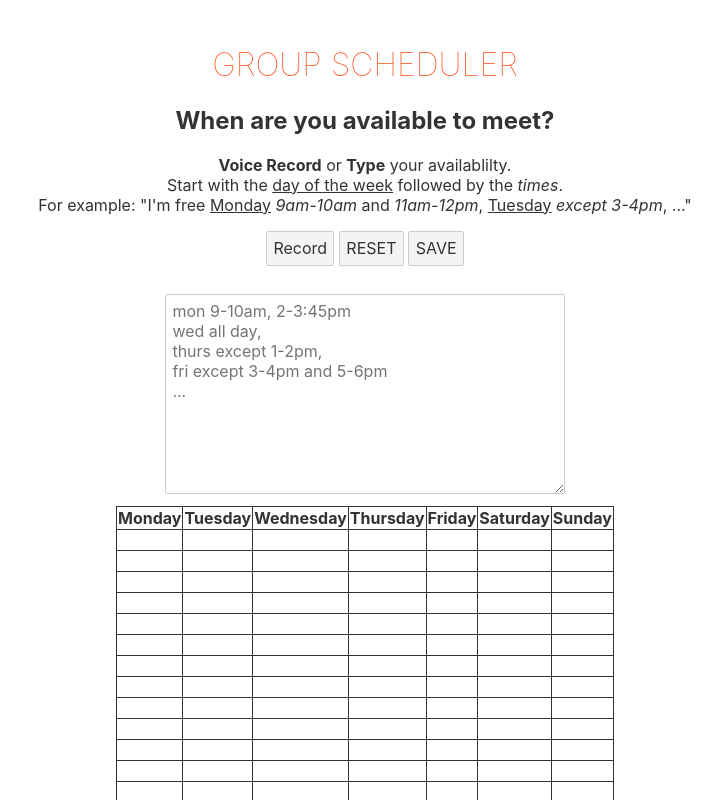
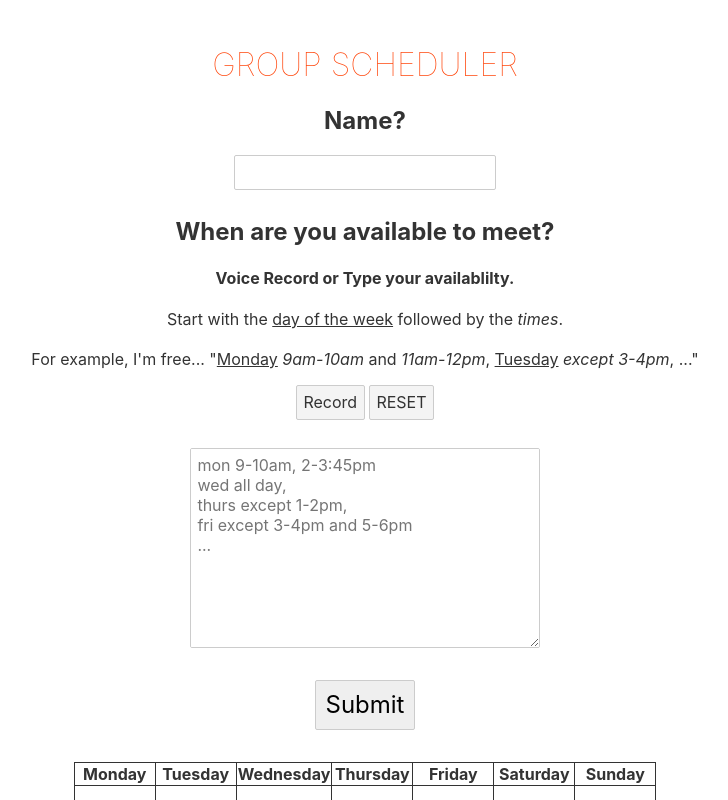
Before and after one commit to bobbymmccarthy/svelte-scheduler, a Svelte app: page / in a window 1280 px wide. Shown: the top 800 px of the page, without its empty margins (275-1003 px from the left). Built offline with nearby package versions, Linux system fonts and the light colour scheme; what chrono-node would draw is missing.

Commit message:
saving id, name, availableTimes working

```diff
--- a/src/App.svelte
+++ b/src/App.svelte
@@ -3,35 +3,41 @@
 	import {processText} from './helpers.js';
 	import Table from './components/Table.svelte'
 
+	let name = '';
 	let text = '';
-	let timeArr = Array(24).fill(0).map(() => Array(7).fill(0));
+	let availableTimes = null;
+	let timeArr = Array(13 * 4).fill(0).map(() => Array(7).fill(0));
 
 	function handleInput() {
-		return processText(text);
+		availableTimes = processText(text);
 	};
 
-	function getAllNotes(){
-		let notes = [];
-    	let key;
-    	for (var i = 0; i < localStorage.length; i++) {
-      	key = localStorage.key(i);
-      	if (key.substring(0, 5) == "note-") {
-			notes.push({
-			date: key.replace("note-", ""),
-			content: localStorage.getItem(localStorage.key(i))
-        });
-      }
-    }
-	return notes;
-	}
+	function submit() {
+		const userID = localStorage.length;
+		let userData = {id: userID, name: name, availableTimes: availableTimes};
+		localStorage.setItem(userID, JSON.stringify(userData));
+		getAllUserTimes();
+	};
+
+	function getAllUserTimes() {
+		let userTimes = [];
+		for (let i = 0; i < localStorage.length; i++) {
+	      	userTimes.push(JSON.parse(localStorage.getItem(i)));
+        };
+        console.log(userTimes)
+        return userTimes;
+	};
+
 </script>
 
 <main>
 	<h1>Group Scheduler</h1>
+	<h2>Name?</h2>
+	<input bind:value={name}>
 	<h2>When are you available to meet?</h2>
-	<p><b>Voice Record</b> or <b>Type</b> your availablilty.<br>
-	  Start with the <u>day of the week</u> followed by the <i>times</i>.<br>
-	For example: "I'm free <u>Monday</u> <i>9am-10am</i> and <i>11am-12pm</i>, <u>Tuesday</u> <i>except 3-4pm</i>, ..."</p>
+	<h4><b>Voice Record</b> or <b>Type</b> your availablilty.</h4>
+	<p>Start with the <u>day of the week</u> followed by the <i>times</i>.<br>
+	<br>For example, I'm free... "<u>Monday</u> <i>9am-10am</i> and <i>11am-12pm</i>, <u>Tuesday</u> <i>except 3-4pm</i>, ..."</p>
 	<VoiceRecognition bind:noteContent = {text}></VoiceRecognition>
 	<br>
 	<textarea bind:value={text} on:input={handleInput} placeholder="mon 9-10am, 2-3:45pm
@@ -39,10 +45,14 @@ wed all day,
 thurs except 1-2pm,
 fri except 3-4pm and 5-6pm
 ..."></textarea>
-	<Table timeArr ={timeArr}></Table>
+	<br><br>
+	<input class="submit" type="button" value="Submit" on:click={submit}>
+	<br><br>
+	<Table timeArr = {timeArr}></Table>
 	</main>
 
 <style>
+
 	main {
 		text-align: center;
 		padding: 1em;
@@ -65,7 +75,11 @@ fri except 3-4pm and 5-6pm
 
 	textarea {
 		height: 200px;
-		width: 400px;
+		width: 350px;
 		padding-bottom: 150px;
 	}
+
+	.submit {
+		font-size: 1.5em;
+	}
 </style>
--- a/src/components/Recorder.svelte
+++ b/src/components/Recorder.svelte
@@ -27,7 +27,7 @@
 <div>
     <button on:click={() => iconHandler('PLAY')}>{isActive ? 'Pause' : 'Record'}</button>
     <button on:click={() => iconHandler('RESET')}>RESET</button>
-    <button on:click={() => iconHandler('SAVE')}>SAVE</button>
+    <!-- <button on:click={() => iconHandler('SAVE')}>SAVE</button>  -->
     {#if isActive}
       <p>Recording...</p>
     {/if}
--- a/src/components/Table.svelte
+++ b/src/components/Table.svelte
@@ -20,6 +20,7 @@
       padding-right: 20px;
       padding-top: 10px;
       padding-bottom: 10px;
+      min-width: 40px;
     }
     .available {
       background-color: green;
--- a/src/components/VoiceRecognition.svelte
+++ b/src/components/VoiceRecognition.svelte
@@ -1,14 +1,19 @@
 <script>
   import Recorder from "./Recorder.svelte";
+  import {processText} from '../helpers.js';
 
   export let noteContent = ""
-  let times = getAllTimes()
+
   let recordingText = `Press the Play button to Start recording.`;
+
   let SpeechRecognition =
       window.SpeechRecognition || window.webkitSpeechRecognition;
+
   let recognition = new SpeechRecognition();
- /** Voice API Logic Start**/
- recognition.continuous = true;
+
+   /** Voice API Logic Start**/
+   recognition.continuous = true;
+
   recognition.onresult = function(event) {
     let current = event.resultIndex;
     let transcript = event.results[current][0].transcript;
@@ -19,6 +24,7 @@
     recordingText =
       "Voice recognition Started. Try speaking into the microphone.";
   };
+
   recognition.onspeechend = function() {
     recordingText = "Voice recognition turned off.";
   };
@@ -28,6 +34,7 @@
       recordingText = "No Voice was detected. Try again.";
     }
   };
+
   /** Voice Listen Code **/
   function readOutLoud(message) {
     let speech = new SpeechSynthesisUtterance();
@@ -47,21 +54,22 @@
       pauseHandler();
     } else if (type === "RESET") {
       resetHandler();
-    } else if (type === "SAVE") {
-      saveHandler();
     } else {
     }
   }
+
   function startHandler() {
     if (noteContent.length) {
       noteContent += " ";
     }
     recognition.start();
   }
+
   function pauseHandler() {
     recognition.stop();
     recordingText = "Voice recognition paused.";
   }
+
   function resetHandler() {
     noteContent = "";
     recordingText = "Note reset successfully.";
@@ -70,43 +78,26 @@
     }, 5000);
   }
 
-  function saveTime(user, content) {
-    localStorage.setItem(user, JSON.stringify(processText(content)));
-  }
-    function getAllTimes() {
-    let times = [];
-    let key;
-    for (var i = 0; i < localStorage.length; i++) {
-      key = localStorage.key(i);
-      times.push({
-        user: key,
-        content: localStorage.getItem(localStorage.key(i))
-      });
-    }
-    return times;
-  }
-  function saveHandler() {
-    recognition.stop();
-    if (!noteContent.length) {
-      recordingText =
-        "Could not save empty note. Please add a message to your note.";
-    } else {
-      saveTime(new Date().toLocaleString(), noteContent);
-      noteContent = "";
-      times = getAllTimes();
-      recordingText = "Note saved successfully.";
-      window.setTimeout(() => {
-        recordingText = `Press the Play button to Start recording.`;
-    }, 5000);
-    }
-  }
+  // function saveHandler() {
+  //   recognition.stop();
+  //   if (!noteContent.length) {
+  //     recordingText =
+  //       "Could not save empty note. Please add a message to your note.";
+  //   } else {
+  //     saveTime(new Date().toLocaleString(), noteContent);
+  //     noteContent = "";
+  //     times = getAllTimes();
+  //     recordingText = "Note saved successfully.";
+  //     window.setTimeout(() => {
+  //       recordingText = `Press the Play button to Start recording.`;
+  //   }, 5000);
+  //   }
+  // }
 
   function readOutLoudHandler(event) {
     let data = event.detail.content;
     readOutLoud(data);
   }
-
-  console.log(times);
 
 </script>
 
@@ -114,10 +105,6 @@
 <Recorder on:recorderHandler={recorderHandler}/>
 <!--Recorder End-->
 
-{#each getAllTimes() as time}
-  <p>{time.content}</p>
-{/each}
-
 <!-- {#each Object.entries(processTimes(noteContent)) as [day, arr]}
 <p>{day}, {arr}</p>
 {/each} -->
```
